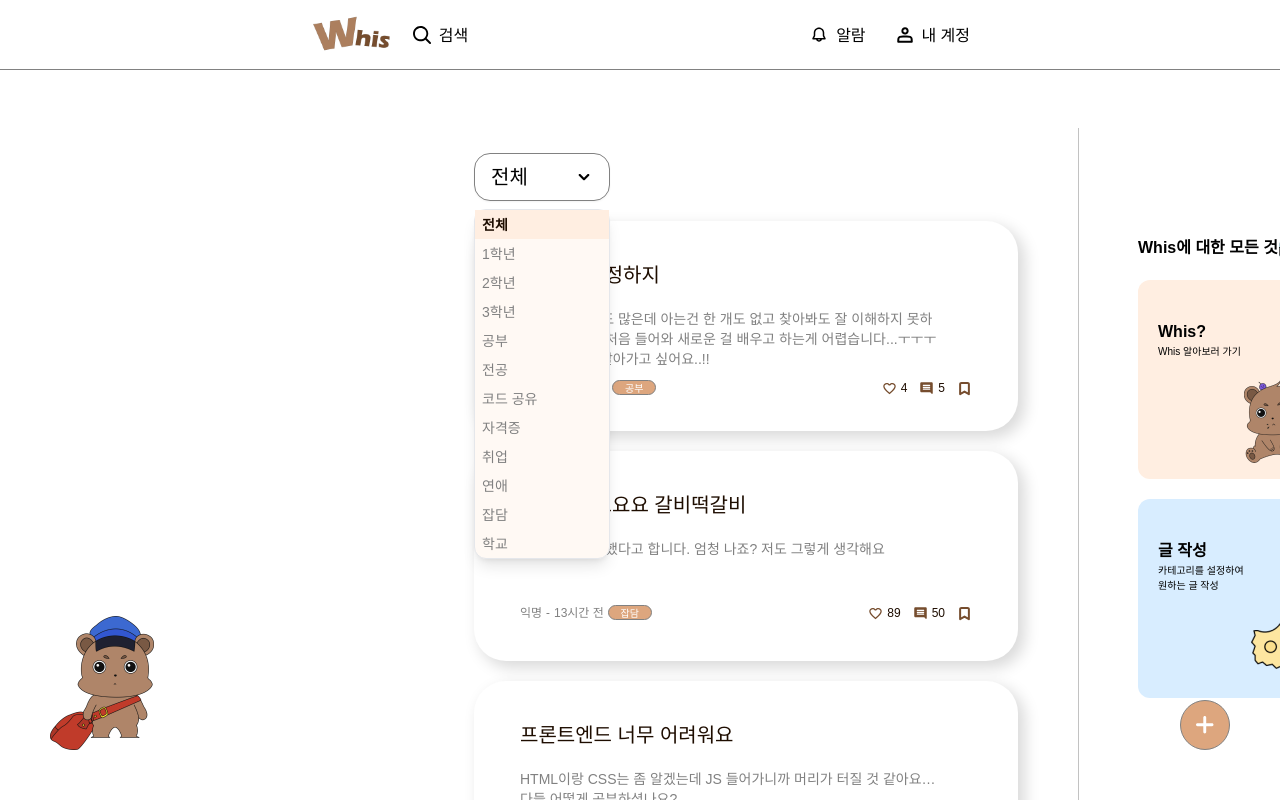
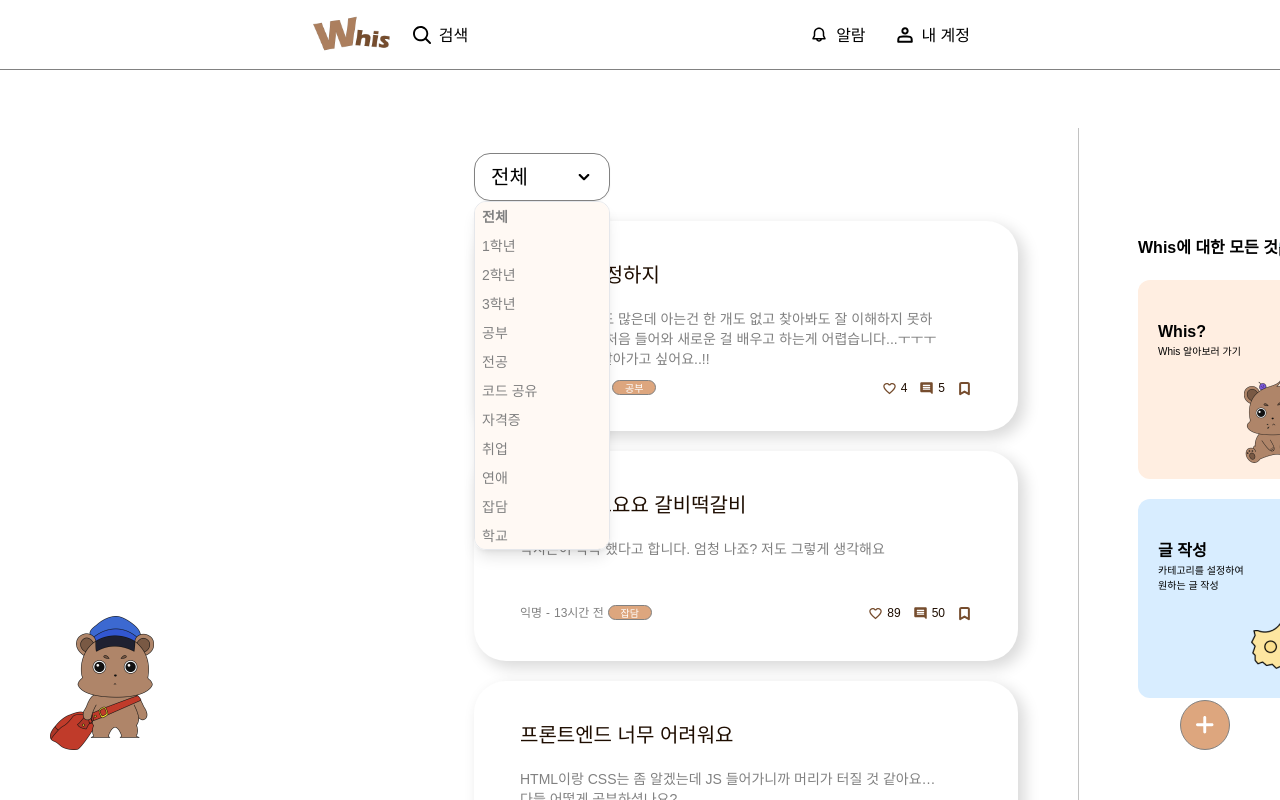
Before and after one commit to gubumgubum/WHIS-front, a React (Create React App) app: page /main-auth in a window 1280 px wide. Both pictures are taken after a click on the button "전체". Shown: the top 800 px of the page. Built offline with nearby package versions, Linux system fonts and the light colour scheme; no server answers; the HTML template or start-up script is replaced by a standard one.

Commit message:
fix: 변경된 디자인 수정

```diff
--- a/src/components/main/dropdown.jsx
+++ b/src/components/main/dropdown.jsx
@@ -1,8 +1,9 @@
 import { useState, useRef, useEffect } from 'react';
 import BottomArrow from '../../assets/icon/bottomarrow';
 
-export default function Dropdown({ options, value, onChange, width = 136 }) {
+export default function Dropdown({ options, defaultValue = '전체', onChange }) {
   const [open, setOpen] = useState(false);
+  const [selected, setSelected] = useState(defaultValue);
   const ref = useRef(null);
 
   useEffect(() => {
@@ -15,40 +16,41 @@ export default function Dropdown({ options, value, onChange, width = 136 }) {
     return () => document.removeEventListener('mousedown', handleClickOutside);
   }, []);
 
+  const handleSelect = (value) => {
+    setSelected(value);
+    setOpen(false);
+    onChange?.(value);
+  };
+
   return (
-    <div ref={ref} className="relative" style={{ width }}>
+    <div ref={ref} className="relative w-[160px]">
       <button
         onClick={() => setOpen((prev) => !prev)}
-        className="w-full h-[48px] flex items-center justify-between
-                   px-4 rounded-2xl border border-[#818181]
+        className="w-[136px] h-[48px] flex items-center justify-between
+                   px-4 py-2 rounded-2xl border border-[#818181]
                    shadow-sm bg-white"
       >
-        <span className="font-pretendard font-medium text-[20px]">{value}</span>
+        <span className="font-pretendard font-medium text-[20px]">
+          {selected}
+        </span>
         <BottomArrow />
       </button>
 
       {open && (
         <ul
-          className="absolute mt-2 w-full rounded-xl border
+          className="absolute w-[136px] rounded-xl border
                      bg-[#FFF9F4] shadow-lg
-                     z-50"
+                     h-[349px] overflow-y-auto z-50"
         >
           {options.map((opt) => (
             <li
               key={opt}
-              onClick={() => {
-                onChange(opt);
-                setOpen(false);
-              }}
-              className={`
-                px-[7px] h-[29px] flex items-center cursor-pointer
-                font-pretendard text-sm
-                ${
-                  value === opt
-                    ? 'bg-[#FFEEE1] text-[#1E0D00] font-semibold'
-                    : 'text-[#818181] hover:bg-[#FFEEE1]'
-                }
-              `}
+              onClick={() => handleSelect(opt)}
+              className={`px-[7px] cursor-pointer
+                hover:bg-[#FFEEE1] hover:text-[#1E0D00]
+                font-pretendard text-sm text-[#818181]
+                h-[29px] flex items-center
+                ${selected === opt ? 'font-semibold' : ''}`}
             >
               {opt}
             </li>
```
